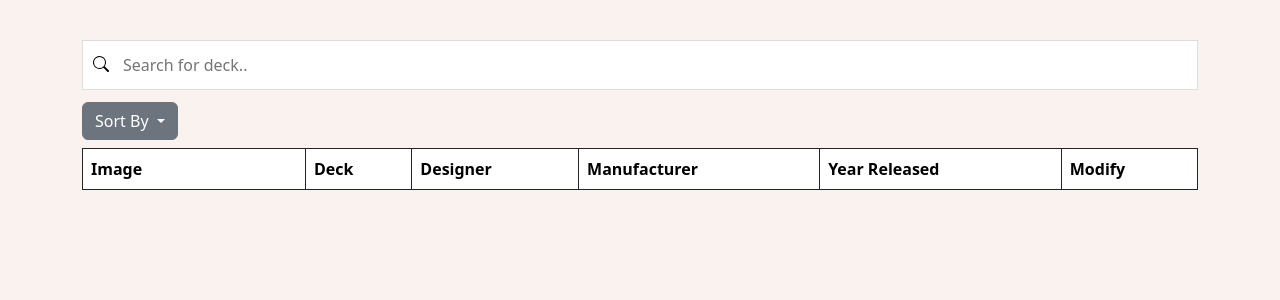
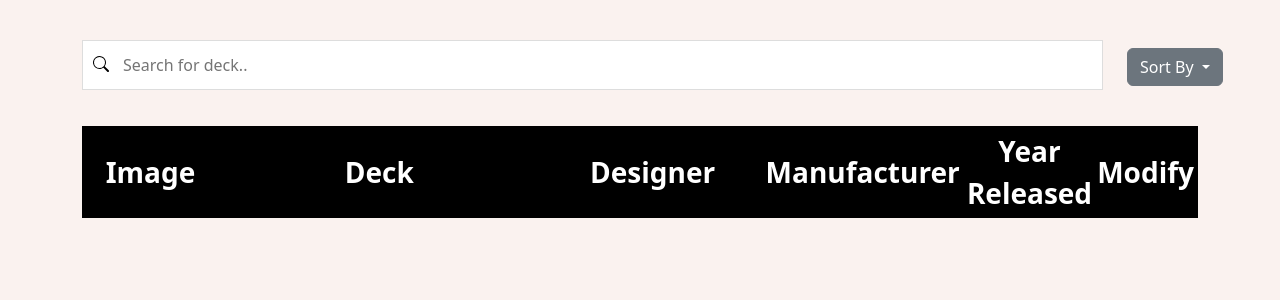
Before and after one commit to banpsingh/Cards-DB, a Flask app: template templates/collection.html in a window 1280 px wide. Shown: the part 56-356 px from the top of the page. Run offline with Flask 3, Linux system fonts and the light colour scheme; the template is opened without the code that fills it, so the values that code supplies are empty; parts of the project's set-up code (start-up, migrations or seed data) failed here and were passed over; some libraries are stand-ins or nearby versions.

Commit message:
Update table styling with CSS

```diff
--- a/static/style.css
+++ b/static/style.css
@@ -1,20 +1,29 @@
-/*
 table {
-  width:75%;
-  margin-left:auto;
-  margin-right:auto;
+  width: 100%;
   border: 3px solid;
-  border-collapse: collapse;
+  text-align: center;
+  vertical-align: middle;
+}
+
+thead {
+  font-size: 28px;
+  border: 3px solid;
+  border-color: black;
+  background-color: black;
+  color: white;
 }
 
 td {
-  border: 3px solid;
+  border: 1px solid;
   text-align: center;
+  font-size: 20px;
 }
 
-th {
-  border: 3px solid;
-} */
+
+tbody tr:nth-child(odd) {
+  background-color: #f4d3c7;
+}
+tbody tr:hover {background-color: coral;}
 
 .c-item {
   height:480px;
--- a/templates/collection.html
+++ b/templates/collection.html
@@ -2,10 +2,14 @@
 
 {% block content %}
 <div class="container py-5">
+  <div class="row mb-4">
+    <div class="col-11">
   <input type="text" id="myInput" onkeyup="search()"
          placeholder="Search for deck..">
+    </div>
+   <div class="col-1">
   <div class="dropdown">
-    <button class="btn btn-secondary dropdown-toggle mb-2" type="button"
+    <button class="btn btn-secondary dropdown-toggle mt-2" type="button"
             data-bs-toggle="dropdown" aria-expanded="false">
       Sort By
     </button>
@@ -22,15 +26,17 @@
                   Year Relased: New to Old</button></li>
     </ul>
   </div>
-  <table id="myTable" class="table table-bordered border-dark">
+</div>
+  </div>
+  <table id="myTable">
     <thead>
       <tr>
-        <th style="width:20%">Image</th>
-        <th>Deck</th>
-        <th>Designer</th>
-        <th>Manufacturer</th>
-        <th>Year Released</th>
-        <th>Modify</th>
+        <th style="width:12%">Image</th>
+        <th style="width:30%">Deck</th>
+        <th style="width:20%">Designer</th>
+        <th style="width:18%">Manufacturer</th>
+        <th style="width:12%;">Year Released</th>
+        <th style="width:8%">Modify</th>
       </tr>
     </thead>
     <tbody>
```
